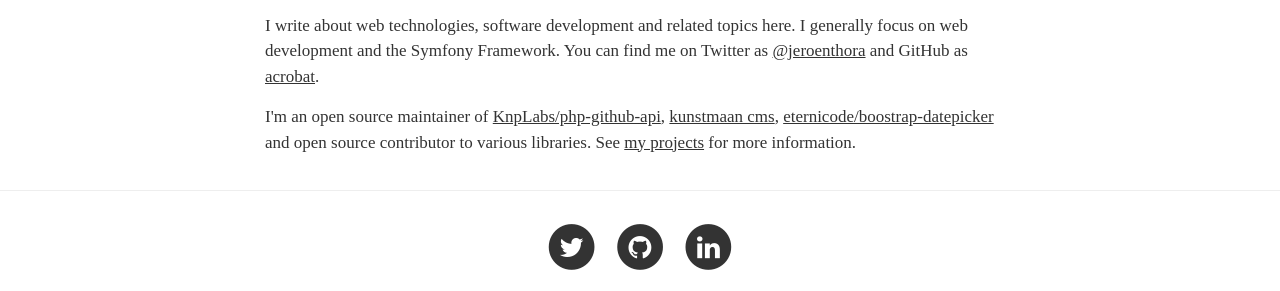
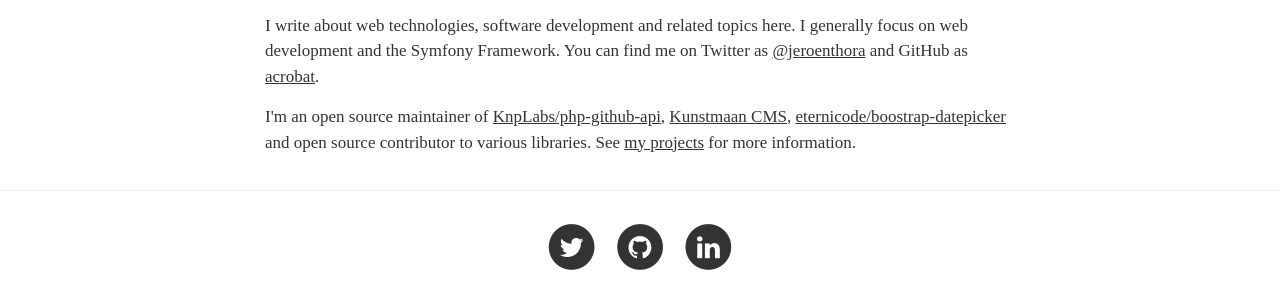
Before and after one commit to acrobat/acrobat.github.io, a Jekyll site: the page built from about.html, in a window 1280 px wide. Shown: the part 403-694 px from the top of the page. Built offline with Jekyll 4.4.1, drawn with Linux system fonts in a browser that asks for light colours; nearby versions of some CDN libraries.

Commit message:
Fixed name

```diff
--- a/about.html
+++ b/about.html
@@ -22,7 +22,7 @@ permalink: /about/
                 and GitHub as <a href="https://github.com/acrobat">acrobat</a>.
             </p>
             <p>
-                I'm an open source maintainer of <a href="https://github.com/KnpLabs/php-github-api">KnpLabs/php-github-api</a>, <a href="https://github.com/kunstmaan/KunstmaanBundlesCms">kunstmaan cms</a>, <a href="https://github.com/uxsolutions/bootstrap-datepicker">eternicode/boostrap-datepicker</a>
+                I'm an open source maintainer of <a href="https://github.com/KnpLabs/php-github-api">KnpLabs/php-github-api</a>, <a href="https://github.com/kunstmaan/KunstmaanBundlesCms">Kunstmaan CMS</a>, <a href="https://github.com/uxsolutions/bootstrap-datepicker">eternicode/boostrap-datepicker</a>
                 and open source contributor to various libraries. See <a href="/projects">my projects</a> for more information.
             </p>
         </div>
```
